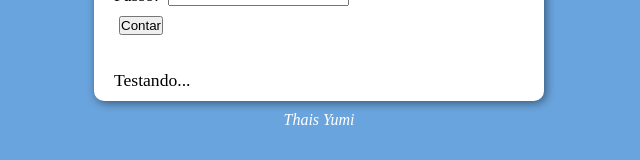
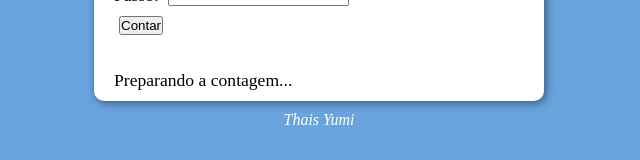
Before and after one commit to ThaisYumi/Javascript, a plain HTML site: page exercicios/ex003/index.html in a window 1280 px wide. Shown: the part 154-314 px from the top of the page, without its empty margins (321-961 px from the left). Drawn offline with Linux system fonts and the light colour scheme.

Commit message:
Update index.html

```diff
--- a/exercicios/ex003/index.html
+++ b/exercicios/ex003/index.html
@@ -23,7 +23,7 @@
             </form>
         </div>
         <div id="res">
-            <p>Testando...</p>
+            <p>Preparando a contagem...</p>
         </div>
     </section>
     <footer>
```
